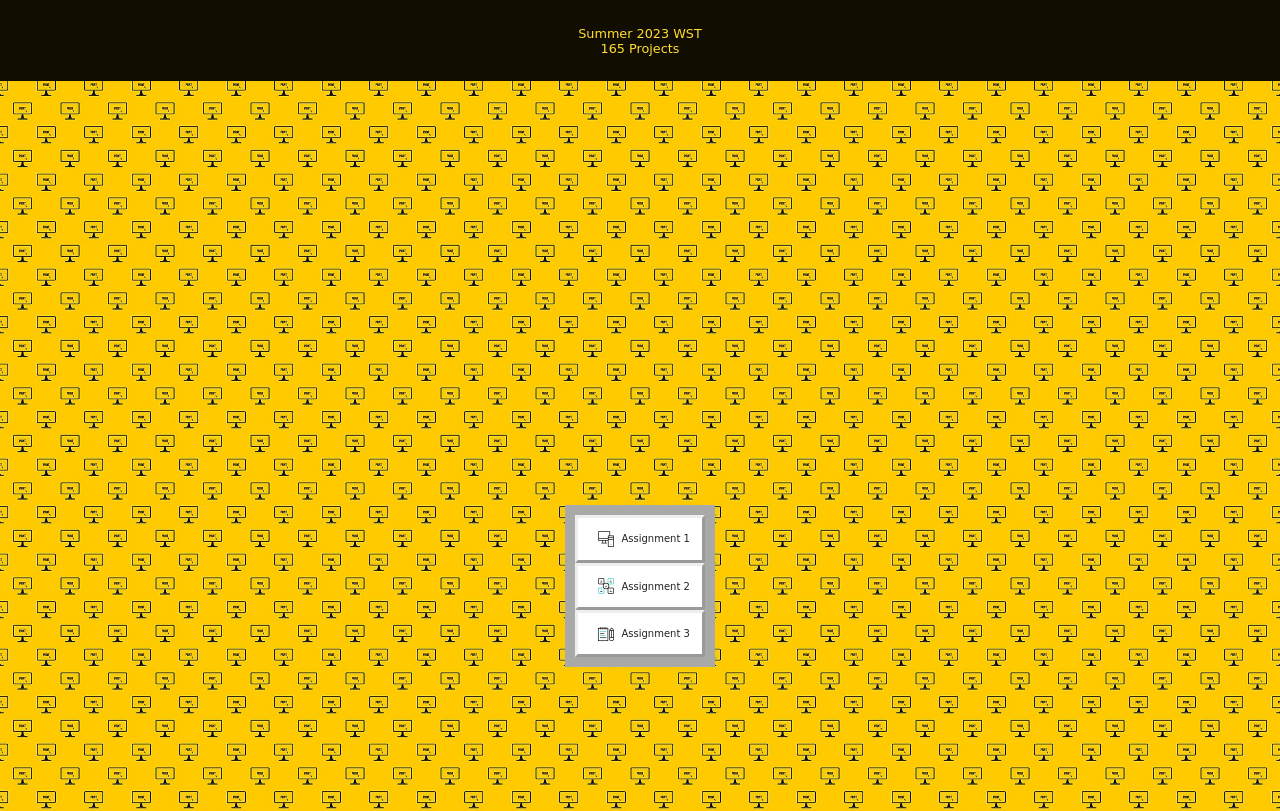
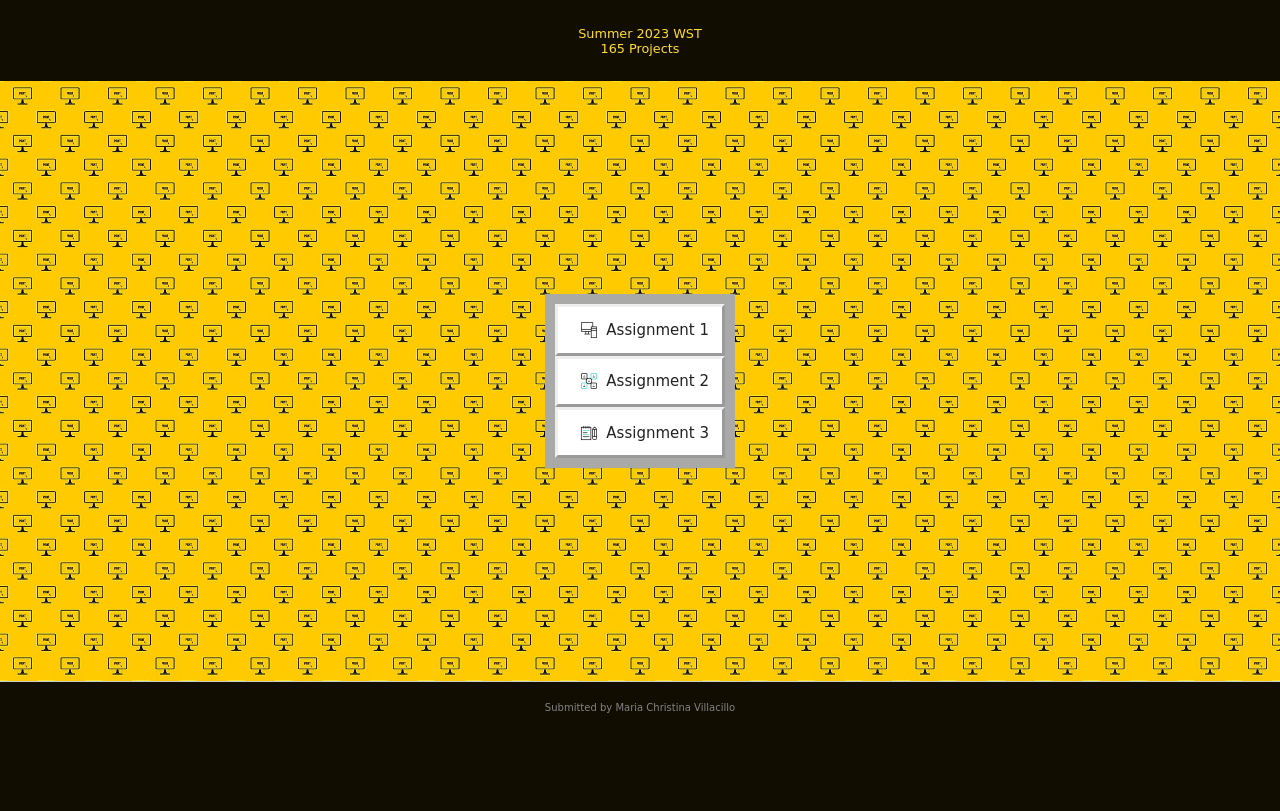
Before and after one commit to ChristinaVillacillo/wstdy3, a plain HTML site: page index.html in a window 1280 px wide. Shown: the top 811 px of the page. Drawn offline with Linux system fonts and the light colour scheme; a web font is replaced by a local one.

Commit message:
Update styles.css

```diff
--- a/styles.css
+++ b/styles.css
@@ -24,7 +24,7 @@ header {
 
 main {
   padding: 20px;
-  min-height: calc(150vh - 190px);
+  min-height: calc(90vh - 120px);
   background-image: url(images/background1.jpg);
   background-size: 190px;
   background-repeat: repeat;
@@ -39,7 +39,7 @@ main ul {
   background-color: #a9a9a8;
   color: #222;
   padding: 10px;
-  width: 150px;
+  width: 190px;
   margin: auto;
 }
 main ul li {
@@ -59,7 +59,7 @@ main ul li a {
   text-decoration: none;
   color: #222;
   font-family: "Tilt Warp", cursive;
-  font-size: 10px;
+  font-size: 15px;
   display: block;
 }
 main ul li:hover {
```
